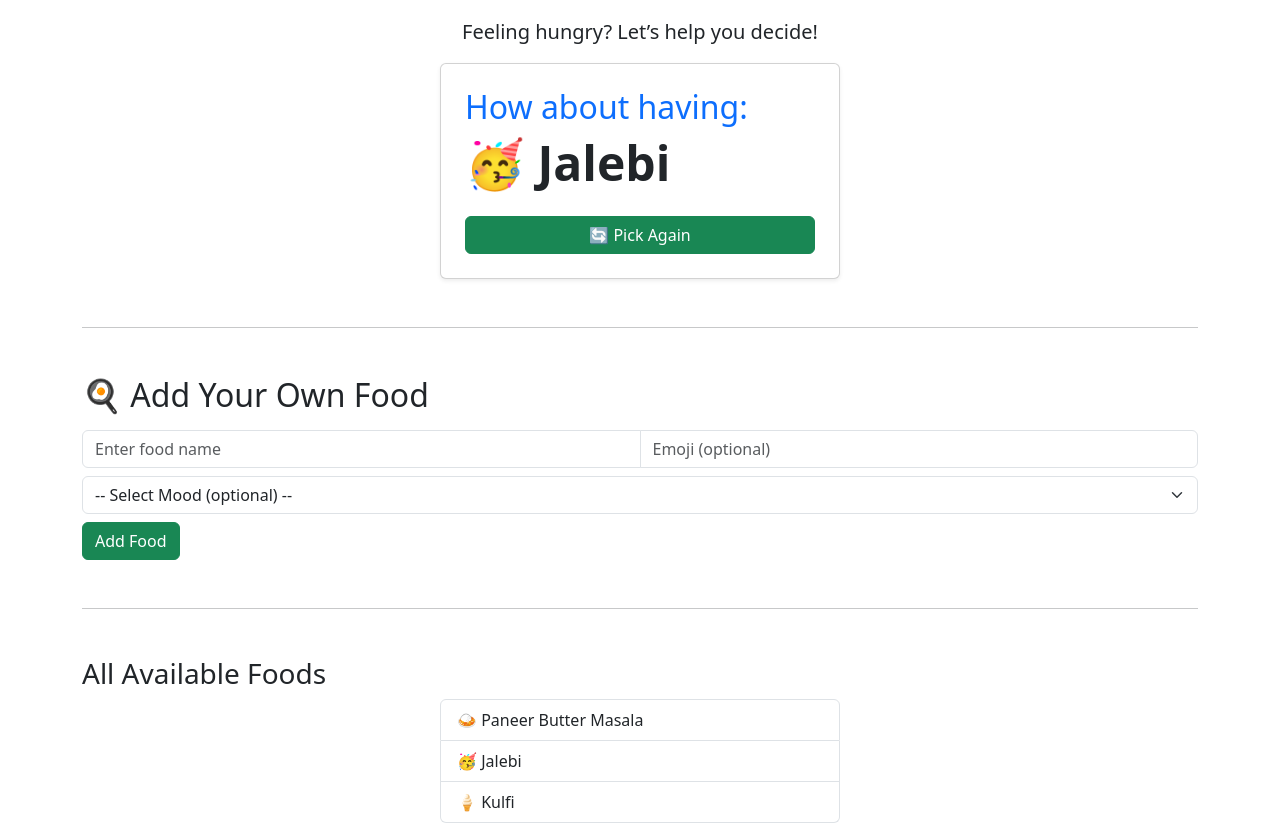
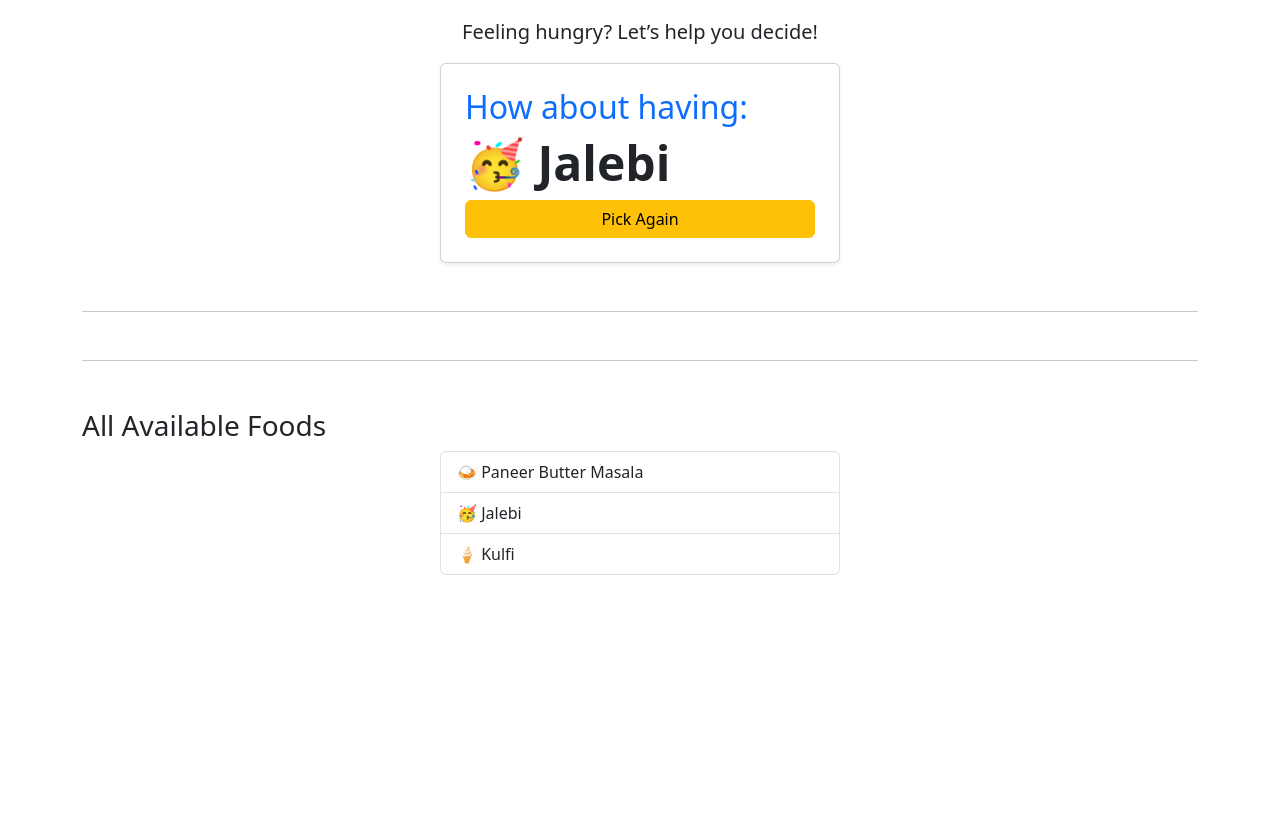
Before and after one commit to Yelli05/mood_project, a Django app: page /foodpicker/by-mood/1/ in a window 1280 px wide. Shown: the part 135-958 px from the top of the page. After the commit the page ends 710 px from the top, so only its background shows below. Run offline with Django 5.2, Linux system fonts and the light colour scheme; data comes from the database, SQL or seed files in the repository; both versions use the stored data as it was after the commit.

Commit message:
Fix Pick Again button and food form visibility using selected_mood

```diff
--- a/foodpicker/templates/foodpicker/home.html
+++ b/foodpicker/templates/foodpicker/home.html
@@ -13,29 +13,41 @@
 <div class="card shadow-sm mx-auto p-4" style="max-width: 400px;">
   <h2 class="text-primary">How about having:</h2>
   <h3 class="fw-bold display-5">{{ emoji }} {{ food }}</h3>
-  <a href="{% if mood %}{% url 'food_by_mood' mood.id %}{% else %}{% url 'food_home' %}{% endif %}" class="btn btn-success mt-3">🔄 Pick Again</a>
-
+ {% if selected_mood %}
+  <a href="{% url 'food_by_mood' selected_mood.id %}" class="btn btn-warning">Pick Again</a>
+{% else %}
+  <a href="{% url 'food_home' %}" class="btn btn-warning">Pick Again</a>
+{% endif %}
 </div>
 
 <hr class="my-5" />
 
-{% if not mood %}
-  <h2 class="mb-3">🍳 Add Your Own Food</h2>
-  <form method="post" class="mb-4">
-    {% csrf_token %}
-    <div class="input-group mb-2">
-      <input type="text" name="food" placeholder="Enter food name" class="form-control" required>
-      <input type="text" name="emoji" placeholder="Emoji (optional)" class="form-control">
+{% if not selected_mood %}
+  <div class="card mb-4 shadow-sm">
+    <div class="card-body">
+      <h3 class="text-center">Add Your Own Food</h3>
+      <form method="post" action="{% url 'food_home' %}">
+        {% csrf_token %}
+        <div class="mb-3">
+          <input type="text" name="food" class="form-control" placeholder="Food name (e.g. Burger)" required>
+        </div>
+        <div class="mb-3">
+          <input type="text" name="emoji" class="form-control" placeholder="Emoji (e.g. 🍔)" required>
+        </div>
+        <div class="mb-3">
+          <select name="mood" class="form-select">
+            <option value="">-- Select Mood (optional) --</option>
+            {% for m in moods %}
+              <option value="{{ m.id }}">{{ m.name }}</option>
+            {% endfor %}
+          </select>
+        </div>
+        <button type="submit" class="btn btn-primary">Add Food</button>
+      </form>
     </div>
-    <select name="mood" class="form-select mb-2">
-      <option value="">-- Select Mood (optional) --</option>
-      {% for mood_item in moods %}
-        <option value="{{ mood_item.id }}">{{ mood_item.name }}</option>
-      {% endfor %}
-    </select>
-    <button type="submit" class="btn btn-success">Add Food</button>
-  </form>
+  </div>
 {% endif %}
+
 
 <hr class="my-5" />
 
@@ -47,6 +59,6 @@
     {% endfor %}
   </ul>
 {% else %}
-  <p class="text-muted">No foods added yet. Please add some above!</p>
+  <p class="text-muted">No foods added yet. Please add some in all foods page!</p>
 {% endif %}
 {% endblock %}
```
Also changed, not shown: db.sqlite3.
